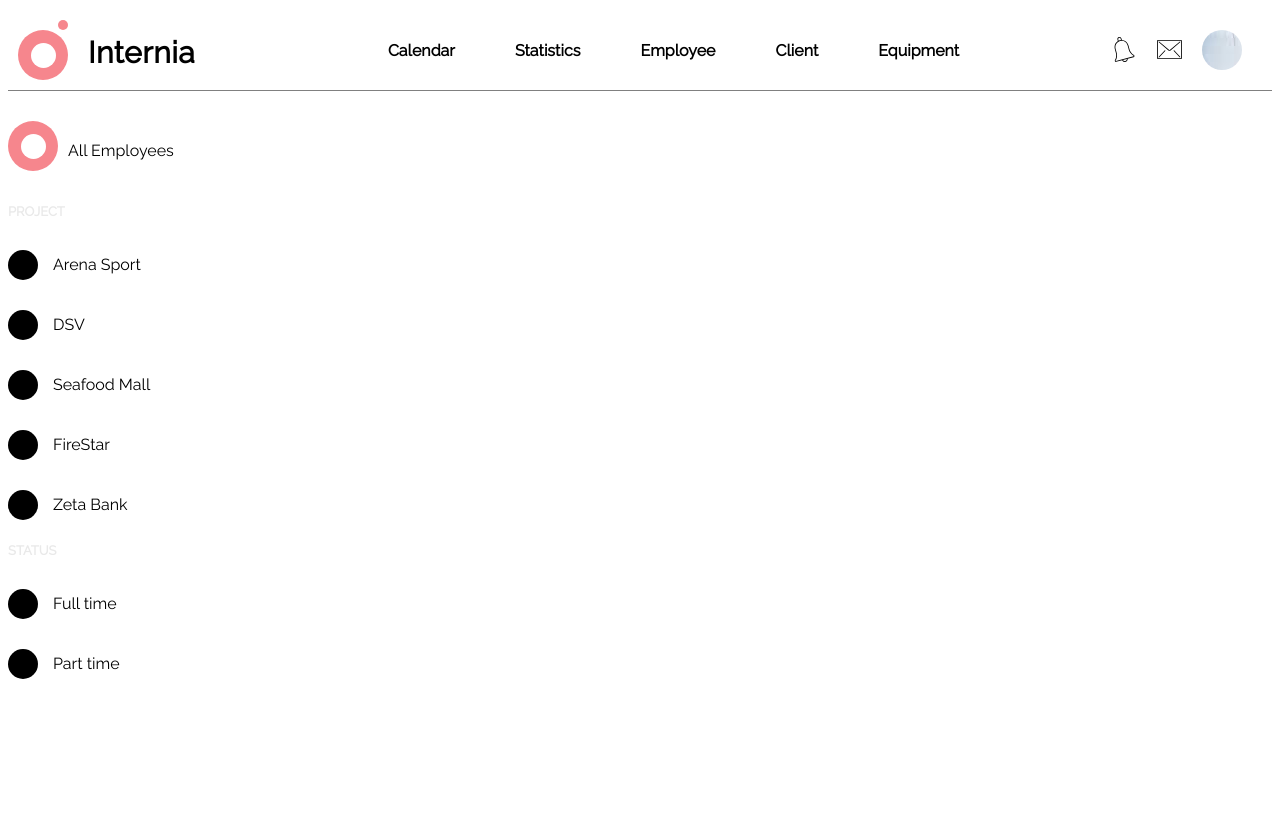
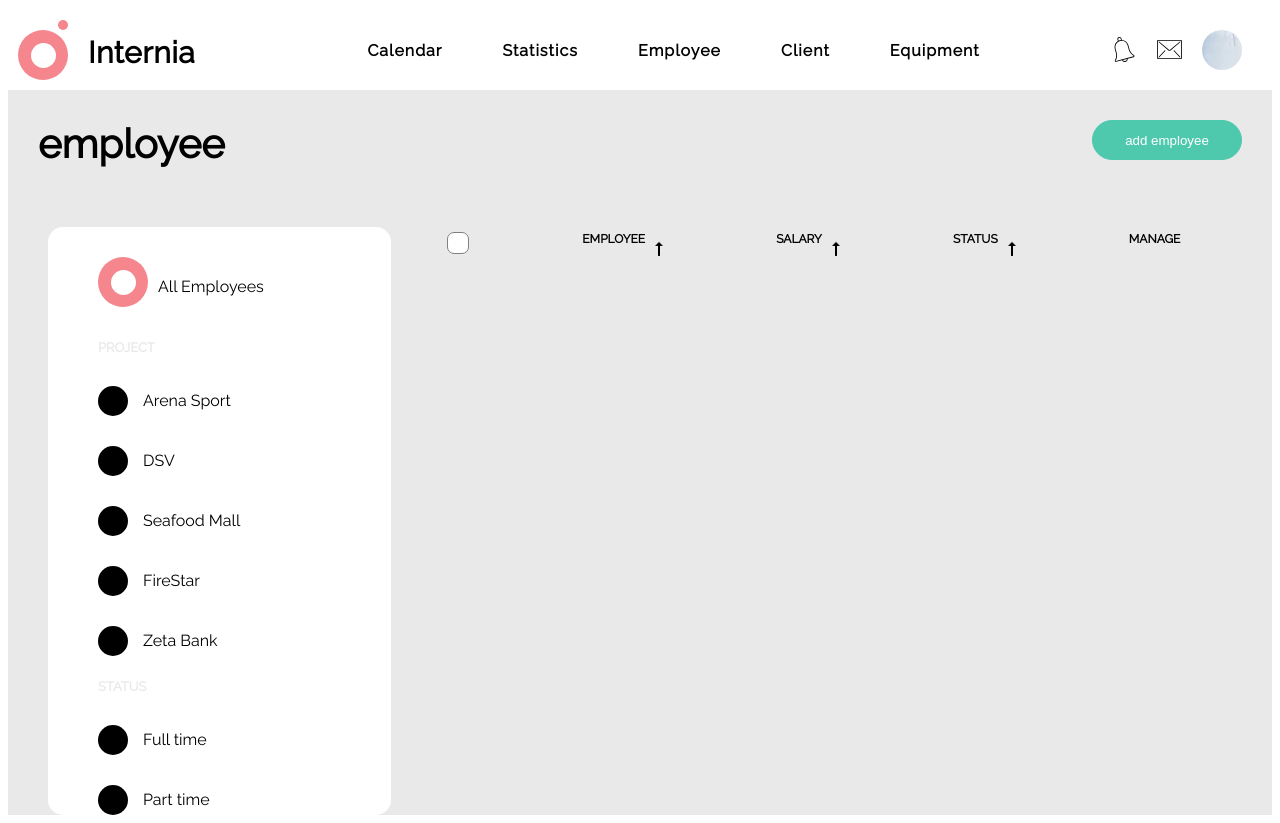
Before and after one commit to Jolaolu/internia, a React (Create React App) app: page / in a window 1280 px wide. Before the commit the page ends 800 px from the top, so only its background shows below. Built offline with nearby package versions, Linux system fonts and the light colour scheme.

Commit message:
feat: heavylifting

```diff
--- /dev/null
+++ b/src/components/Arrow.js
@@ -0,0 +1,12 @@
+import React from 'react'
+import './styles/Arrow.css';
+function Arrow(){
+    return(
+        <div className="arrow">
+              <div className="arrow-head"></div>
+              <div className="arrow-body"></div>
+        </div>
+
+    )
+}
+export default Arrow;
--- a/src/components/Header.js
+++ b/src/components/Header.js
@@ -6,7 +6,7 @@ import Logo from './Logo';
 function Header () {
 
     return(
-        <header className="wrapper">
+        <header className="">
             <nav className="navbar">
                 <div className="brand">
                     <div className="logo">
--- a/src/components/Sidebar.js
+++ b/src/components/Sidebar.js
@@ -10,20 +10,25 @@ function Sidebar (){
             </div>
             <div className="second-section">
                 <span className="project">Project</span>
-                <span className="project-items">
-                  <div className="project-icons"></div> <div className="project-name"> Arena Sport </div>
-                </span>
                 <div className="project-items">
-                    <div  className="project-icons"></div> <div className="project-name"> DSV </div>
+                    <div className="project-icons"></div>
+                    <div className="project-name"> Arena Sport </div>
                 </div>
                 <div className="project-items">
-                    <div  className="project-icons"></div> <div className="project-name">Seafood Mall</div>
+                    <div  className="project-icons"></div>
+                    <div className="project-name"> DSV </div>
                 </div>
                 <div className="project-items">
-                    <div className="project-icons"></div>  <div className="project-name"> FireStar </div>
+                    <div  className="project-icons"></div>
+                    <div className="project-name">Seafood Mall</div>
                 </div>
                 <div className="project-items">
-                    <div className="project-icons"></div> <div className="project-name"> Zeta Bank </div>
+                    <div className="project-icons"></div>
+                    <div className="project-name"> FireStar </div>
+                </div>
+                <div className="project-items">
+                    <div className="project-icons"></div>
+                    <div className="project-name"> Zeta Bank </div>
                 </div>
             </div>
             <div className="third-section">
--- /dev/null
+++ b/src/components/styles/Arrow.css
@@ -0,0 +1,25 @@
+.arrow{
+    padding-left: 10px;
+    animation: bounce 0.7s;
+    animation-direction: alternate;
+    animation-iteration-count: infinite;
+}
+.arrow-head{
+    width: 0;
+    height: 0;
+    border-left: 4px solid transparent;
+    border-right:  4px solid transparent;
+    border-bottom: 4px solid black;
+
+}
+.arrow-body{
+    height: 10px;
+    width: 2px;
+    background-color: black;
+    margin-left: 3px
+}
+
+@keyframes bounce {
+  from { transform: translate3d(0, 0, 0);     }
+  to   { transform: translate3d(0, 10px, 0); }
+}
--- a/src/components/styles/Header.css
+++ b/src/components/styles/Header.css
@@ -1,7 +1,6 @@
 header{
     width: 100%;
     font-family: 'Raleway';
-    border-bottom: 0.5px solid grey;
 }
 .navbar{
     margin: 20px 10px 10px 10px;
@@ -57,8 +56,8 @@ header{
 .item{
     margin: 0 30px 0 30px;
     list-style: none;
-    font-weight: bold
-    /* display: inline */
+    font-weight: bold;
+    letter-spacing: 1px
 }
 .profile-menu{
     display: flex;
--- a/src/components/styles/Sidebar.css
+++ b/src/components/styles/Sidebar.css
@@ -1,7 +1,12 @@
-aside{
+.wrapper{
+    width: 35%;
+    margin: 40px 0 0 40px;
+    padding-left: 50px;
+    padding-top: 30px;
     margin-top: 30px;
     background: #fff;
-    font-family: 'Raleway'
+    font-family: 'Raleway';
+    border-radius: 15px
 }
 .first-section{
     display: flex;
--- a/src/pages/Employee.js
+++ b/src/pages/Employee.js
@@ -1,19 +1,55 @@
 import React from 'react'
 import './styles/Employee.css'
-import Sidebar from '../components/Sidebar'
+import Sidebar from '../components/Sidebar';
+import Arrow from '../components/Arrow';
 
 function Employee() {
     return(
-      <section className="">
-          <div className="wrapper">
-              <aside className="content">
+        <div>
+            <section className="">
+                <div className="add-employee">
+                    <div className="section-name">employee</div>
+                     <div className="section-add"><button className="section-button"> add employee </button></div>
+                </div>
+            </section>
+            <section>
+                 <Sidebar/>
+                 <aside className="contents">
+                     <div className="content-menu">
+                         <div className="box"></div>
+                         <div className="employee-tag">EMPLOYEE <Arrow/> </div>
+                         <div className="employee-tag">SALARY <Arrow/> </div>
+                         <div className="employee-tag">STATUS <Arrow/> </div>
+                         <div className="employee-tag">MANAGE </div>
+                     </div>
+                     <div className="main-content">
+                        <div className="content">
 
-              </aside>
-              <Sidebar/>
-          </div>
+                        </div>
+                        <div className="content">
+
+                        </div>
+                        <div className="content">
+
+                        </div>
+                        <div className="content">
+
+                        </div>
+                        <div className="content">
+
+                        </div>
+                        <div className="content">
+
+                        </div>
+                        <div className="content">
+
+                        </div>
+                     </div>
+                </aside>
 
 
-      </section>
+            </section>
+        </div>
     )
 }
 export default Employee
--- a/src/pages/styles/Employee.css
+++ b/src/pages/styles/Employee.css
@@ -1,4 +1,52 @@
 section{
     width: 100%;
-    background-color: #E9E9E9
+    display: flex;
+    background-color: #E9E9E9;
+    font-family: 'Raleway';
 }
+.add-employee{
+    width: 100%;
+    margin: 30px;
+    display: flex;
+    flex-direction: row;
+    justify-content: space-between
+}
+.section-name{
+    font-size: 40px;
+    font-weight: 900;
+}
+.section-button{
+    width: 150px;
+    height: 40px;
+    border-radius: 25px;
+    color: #fff;
+    background-color: #4EC9AE;
+    border: 1px solid #4EC9AE
+}
+.contents{
+    width: 100%;
+    margin:35px 40px 0 5px;
+}
+.content-menu{
+    display: flex;
+    flex-direction: row;
+    justify-content: space-around;
+    font-weight: bold;
+    font-size: 12px
+}
+.box{
+    height: 20px;
+    width: 20px;
+    border-radius: 7px;
+    background-color: #fff;
+    border: 1px solid grey;
+}
+.employee-tag{
+    display: flex;
+    flex-direction: row;
+    margin-left: 10px
+}
+.main-content{
+    display: flex;
+    justify-content: space-around;
+}
```
